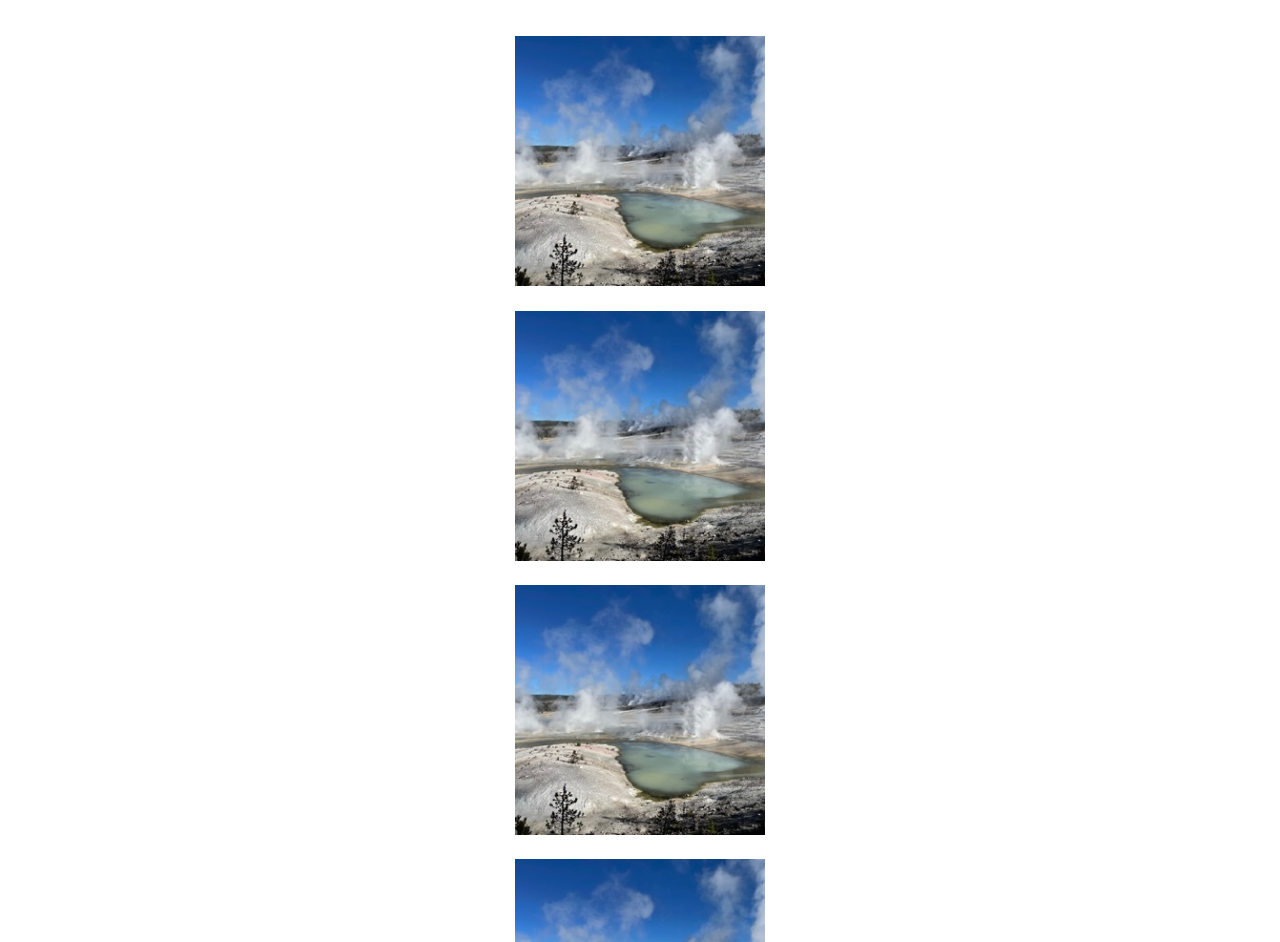
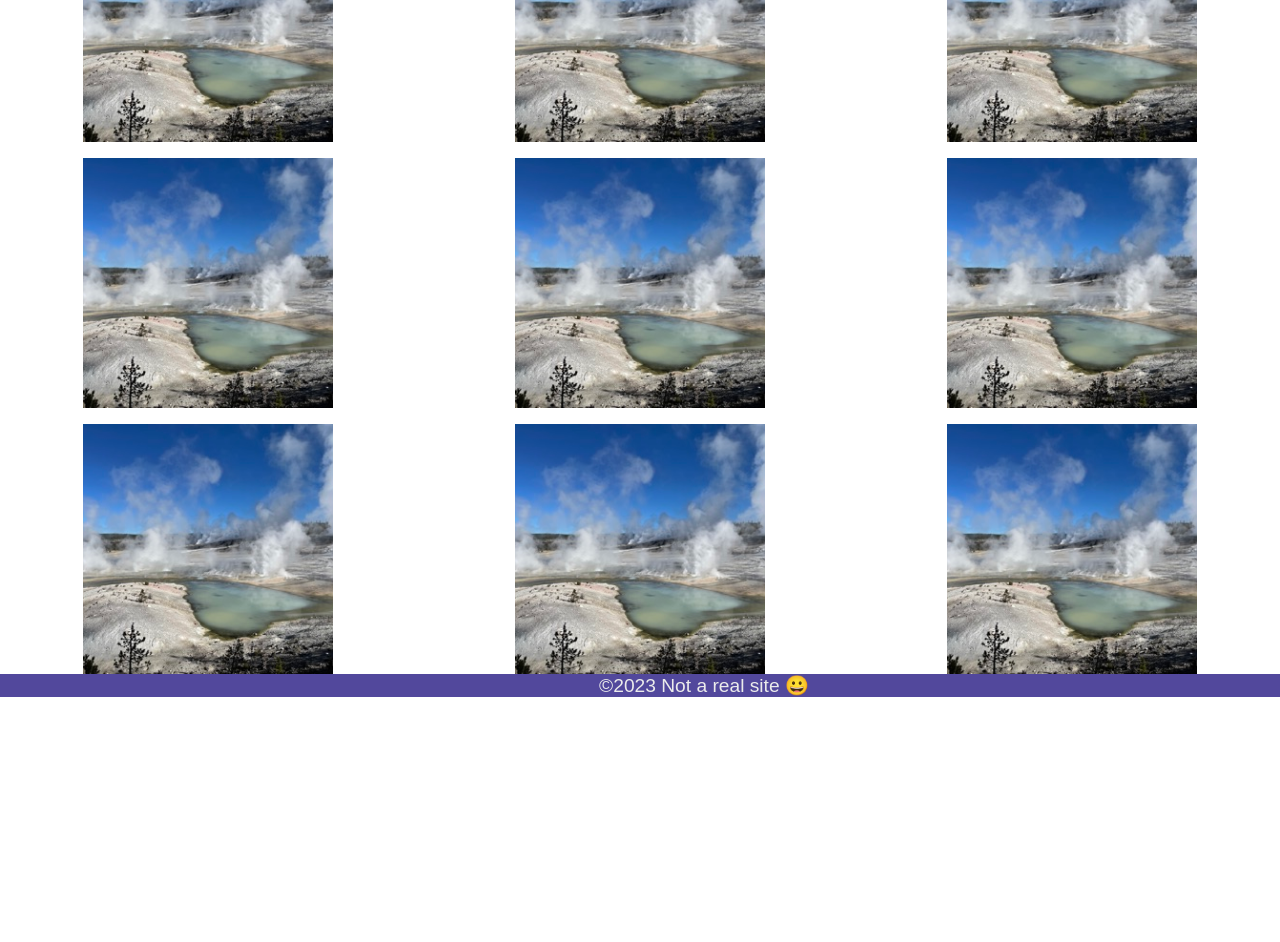
Before and after one commit to Marksman5001/wdd131, a plain HTML site: page CoolPics/index.html in a window 1280 px wide. Shown: the part 235-1177 px from the top of the page. After the commit the page ends 932 px from the top, so only its background shows below. Drawn offline with Linux system fonts and the light colour scheme; a web font is replaced by a local one.

Commit message:
fixes to grid

```diff
--- a/CoolPics/coolpics.css
+++ b/CoolPics/coolpics.css
@@ -1,4 +1,3 @@
-@import url("https://fonts.googleapis.com/css2?family=Mooli&display=swap");
 @import url("https://fonts.googleapis.com/css2?family=family=Mooli&display=swap");
  :root {
  --primary-color: #52489c;
@@ -7,7 +6,11 @@
  --text-dark: #333;
  --text-light: #ebebeb;
  --primary-font: Arial, Helvetica,sans-serif;
- --secondary-font: Mooli, san-serif;
+ --secondary-font: Mooli, sans-serif;
+ }
+ *{
+    margin: 0;
+    padding: 0;
  }
 body{
     font-family: var(--primary-font);
@@ -21,6 +24,11 @@ h1, h2{
     font-family: var(--secondary-font);
     font-size: 2em;
 }
+.gallery figure {
+    display: flex;
+    justify-content: center;
+    align-items: center;
+}
 header, footer{
     color: var(--text-light);
     background-color: var(--primary-color);
@@ -32,7 +40,15 @@ header, footer{
 button{
     color: var(--text-light);
 }
-a>nav{
+nav >a {
+    display: flex;
+    flex-direction: column;
+    color: var(--text-light);
+}
+.gallery{
+    display: grid;
+}
+nav{
     display: flex;
     flex-direction: column;
     color: var(--text-light);
@@ -67,8 +83,13 @@ button{
 {
 .gallery{
     display: grid;
-    grid-template-columns: 1fr 1fr 1fr;
+    grid-template-columns: repeat(3, 1fr);
+    grid-template-rows: 1fr 1fr 1fr;
+    gap: 16px;
 
+}
+.row1{
+    grid-row: 1;
 }
 nav{
     display: flex;
--- a/CoolPics/index.html
+++ b/CoolPics/index.html
@@ -25,34 +25,35 @@
     <main>
 
         <h2>Current Work</h2>
-        <section class="gallery"></section>
-        <figure>
+        <section class="gallery">
+        <figure class="row1" class="column 1">
             <img src="norris-sm.jpeg" alt="picture">
         </figure>
-        <figure>
+        <figure class="row1" class="column 2">
             <img src="norris-sm.jpeg" alt="picture">
         </figure>
-        <figure>
+        <figure class="row1" class="column 3">
             <img src="norris-sm.jpeg" alt="picture">
         </figure>
-        <figure>
+        <figure class="row2" class="column 1">
             <img src="norris-sm.jpeg" alt="picture">
         </figure>
-        <figure>
+        <figure class="row2" class="column 2">
             <img src="norris-sm.jpeg" alt="picture">
         </figure>
-        <figure>
+        <figure class="row2" class="column 3">
             <img src="norris-sm.jpeg" alt="picture">
         </figure>
-        <figure>
+        <figure class="row3" class="column 1">
             <img src="norris-sm.jpeg" alt="picture">
         </figure>
-        <figure>
+        <figure class="row3" class="column 2">
             <img src="norris-sm.jpeg" alt="picture">
         </figure>
-        <figure>
+        <figure class="row3" class="column 3">
             <img src="norris-sm.jpeg" alt="picture">
         </figure>
+    </section>
     </main>
     <footer>©2023 Not a real site 😀</footer>
 </body>
```
